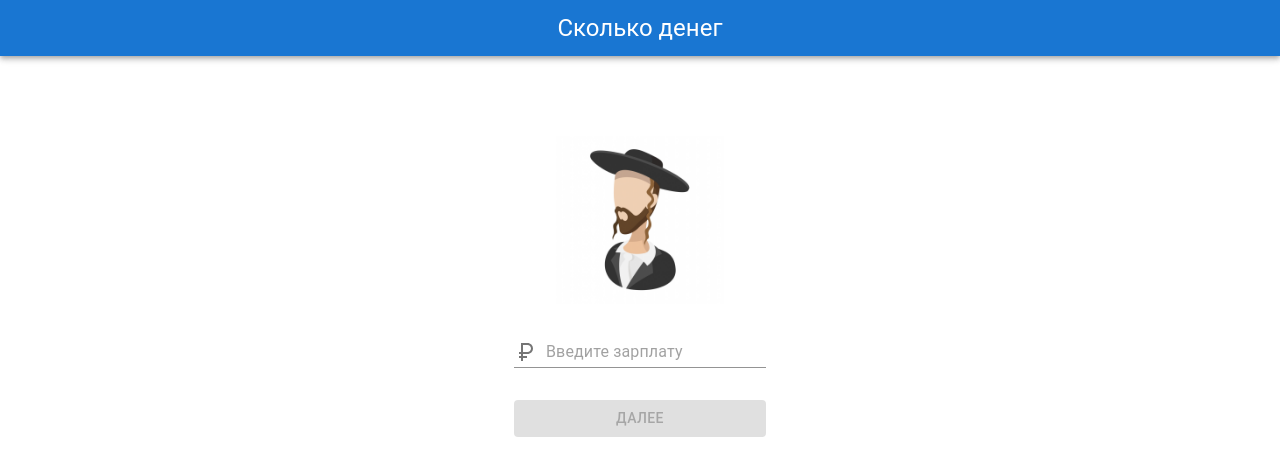
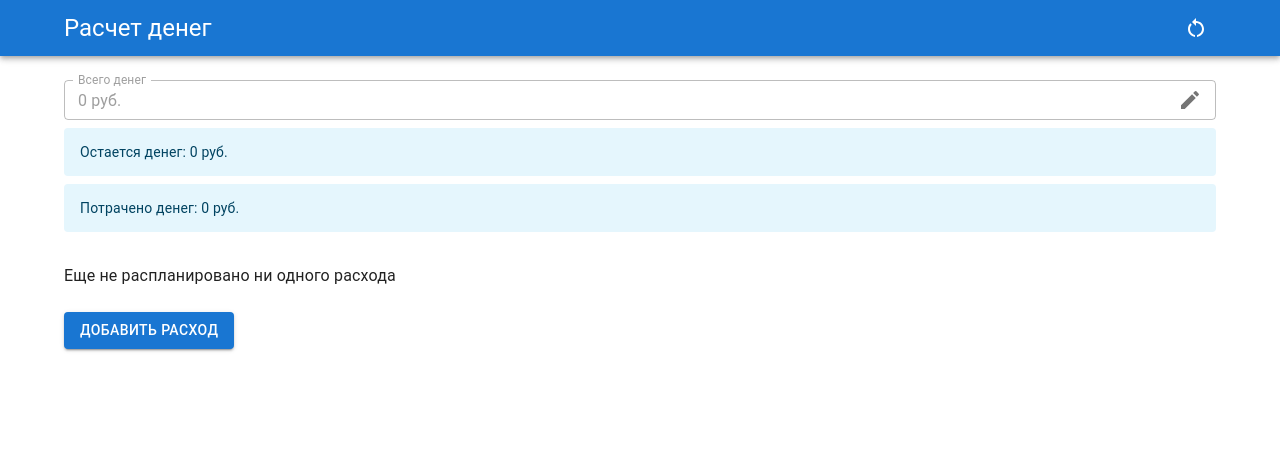
Before and after one commit to meowto16/money-planner, a React (Create React App) app: page / in a window 1280 px wide. Shown: the top 476 px of the page. Built offline with nearby package versions, Linux system fonts and the light colour scheme.

Commit message:
feature: removes unused EntryScreen

```diff
--- a/src/App.tsx
+++ b/src/App.tsx
@@ -1,17 +1,9 @@
 import React from 'react'
-import { useSelector } from 'react-redux'
 
-import { moneySelectors } from './store/money.slice'
-
-import EntryScreen from './screens/EntryScreen/EntryScreen'
 import CalculateScreen from './screens/CalculateScreen/CalculateScreen'
 
-const { getTotalMoney } = moneySelectors
-
 const App: React.FC = () => {
-  const money = useSelector(getTotalMoney)
-
-  return money === null ? <EntryScreen /> : <CalculateScreen />
+  return <CalculateScreen />
 }
 
 export default App
--- a/src/screens/EntryScreen/EntryScreen.tsx
+++ /dev/null
@@ -1,70 +0,0 @@
-import React, { useState, useCallback } from 'react'
-import { useDispatch } from 'react-redux'
-import { Box, Button, InputAdornment, TextField, Typography, AppBar } from '@mui/material'
-import CurrencyRubleIcon from '@mui/icons-material/CurrencyRuble'
-
-import { moneyActions } from '../../store/money.slice'
-import numberFormat, { numberUnformat } from '../../utils/numberFormat'
-import { MAX_INPUT_MONEY_LENGTH } from '../../config'
-
-const EntryScreen: React.FC = () => {
-  const [money, setMoney] = useState<string>('')
-  const dispatch = useDispatch()
-
-  const canSubmit = !!money
-
-  const handleMoneyChange: React.ChangeEventHandler<HTMLInputElement> = useCallback((e) => {
-    const value = e.target.value
-    if (value.length >= MAX_INPUT_MONEY_LENGTH) return
-    if (value.length === 0) {
-      setMoney('')
-    }
-
-    setMoney(numberUnformat(e.target.value).toString())
-  }, [])
-
-  const handleSubmit: React.FormEventHandler = (e) => {
-    e.preventDefault()
-    if (!canSubmit) return
-
-    dispatch(moneyActions.setTotal(+money))
-  }
-
-  return (
-    <Box>
-      <AppBar position="static">
-        <Box p={1} display="flex" alignItems="center" justifyContent="center" minHeight="56px">
-          <Typography variant="h5">Сколько денег</Typography>
-        </Box>
-      </AppBar>
-      <Box display="flex" alignItems="center" flexDirection="column" pt={10}>
-        <form autoComplete="off" onSubmit={handleSubmit}>
-          <Box mb={4} display="flex" alignItems="center" justifyContent="center">
-            <img alt="Jewish" src="/icon-192x192.png" width={168} height={168} />
-          </Box>
-          <Box width="100%" mb={4}>
-            <TextField
-              value={money === '' ? '' : numberFormat.format(+money)}
-              onChange={handleMoneyChange}
-              variant="standard"
-              placeholder="Введите зарплату"
-              fullWidth
-              inputProps={{ inputMode: 'numeric' }}
-              InputProps={{
-                startAdornment: (
-                  <InputAdornment position="start">
-                    <CurrencyRubleIcon />
-                  </InputAdornment>)
-              }}
-            />
-          </Box>
-          <Box width="100%" display="flex" alignItems="center" justifyContent="center">
-            <Button type="submit" variant="contained" disabled={!canSubmit} fullWidth>Далее</Button>
-          </Box>
-        </form>
-      </Box>
-    </Box>
-  )
-}
-
-export default EntryScreen
```
